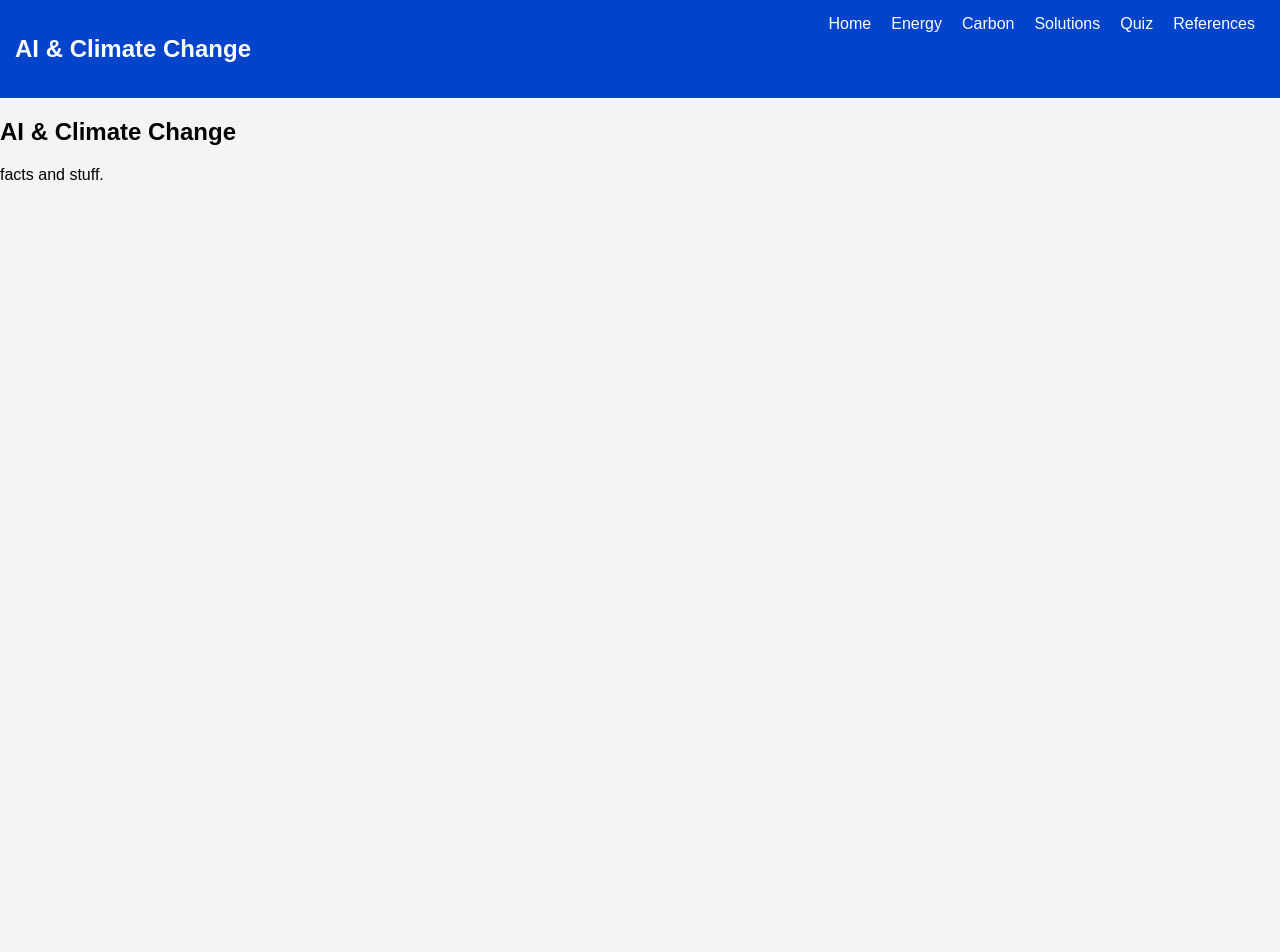
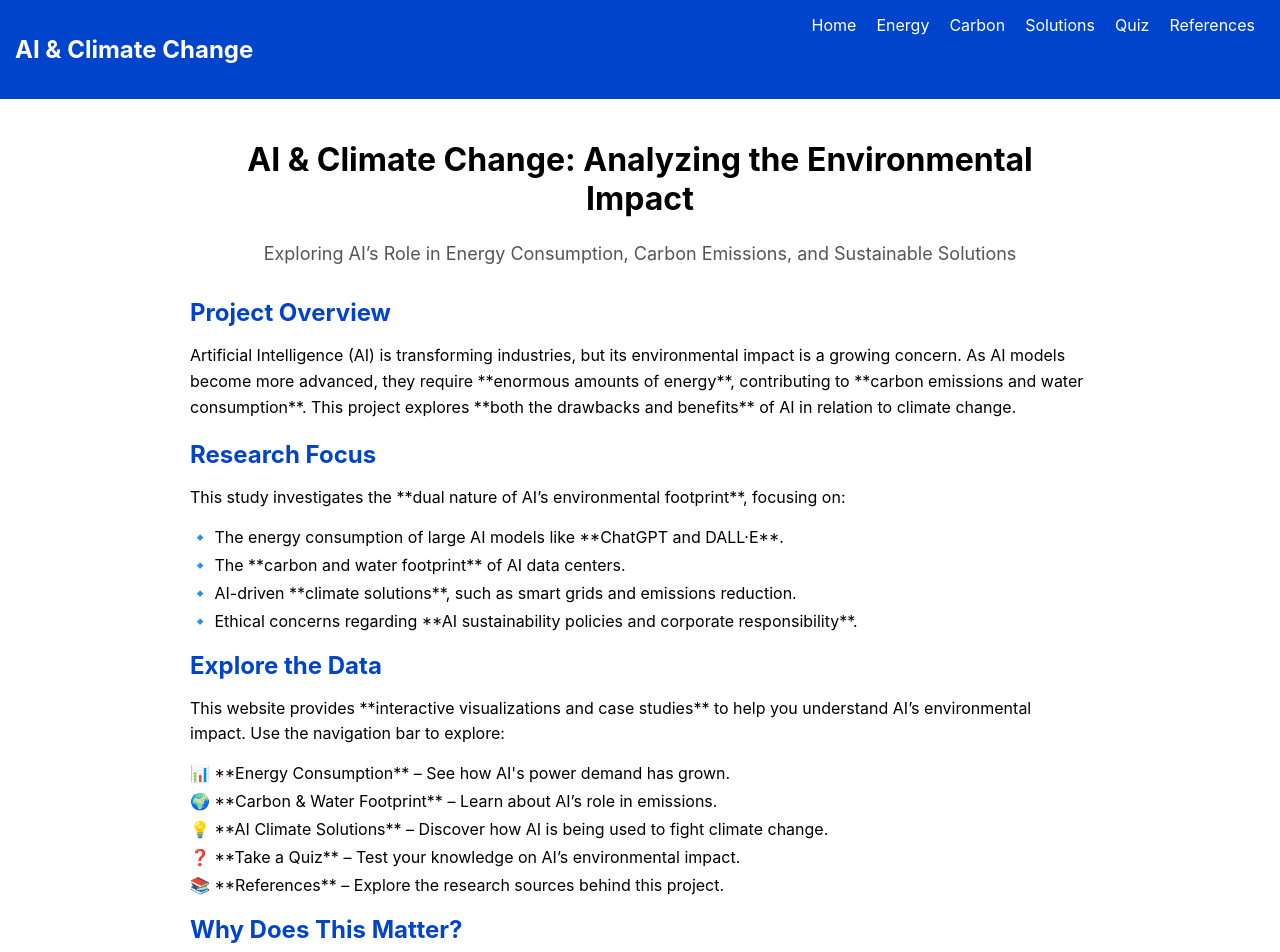
Before and after one commit to dualgchris/ai-climate-impact, a React (Create React App) app: page / in a window 1280 px wide. Shown: the top 952 px of the page. Before the commit the page ends 800 px from the top, so only its background shows below. Built offline with nearby package versions, Linux system fonts and the light colour scheme.

Commit message:
Homepage
Redid Homepage.

```diff
--- a/src/components/Home.jsx
+++ b/src/components/Home.jsx
@@ -1,8 +1,60 @@
 export default function Home() {
     return (
-      <div className="container">
-        <h2>AI & Climate Change</h2>
-        <p>facts and stuff.</p>
+      <div className="home-container">
+        <header className="home-header">
+          <h1>AI & Climate Change: Analyzing the Environmental Impact</h1>
+          <p className="subheading">Exploring AI’s Role in Energy Consumption, Carbon Emissions, and Sustainable Solutions</p>
+        </header>
+
+        <main className="home-content">
+          <section className="introduction">
+            <h2>Project Overview</h2>
+            <p>
+              Artificial Intelligence (AI) is transforming industries, but its environmental impact is a growing concern.
+              As AI models become more advanced, they require **enormous amounts of energy**, contributing to **carbon emissions and water consumption**.
+              This project explores **both the drawbacks and benefits** of AI in relation to climate change.
+            </p>
+          </section>
+
+          <section className="research-focus">
+            <h2>Research Focus</h2>
+            <p>
+              This study investigates the **dual nature of AI’s environmental footprint**, focusing on:
+            </p>
+            <ul>
+              <li>🔹 The energy consumption of large AI models like **ChatGPT and DALL·E**.</li>
+              <li>🔹 The **carbon and water footprint** of AI data centers.</li>
+              <li>🔹 AI-driven **climate solutions**, such as smart grids and emissions reduction.</li>
+              <li>🔹 Ethical concerns regarding **AI sustainability policies and corporate responsibility**.</li>
+            </ul>
+          </section>
+
+          <section className="explore">
+            <h2>Explore the Data</h2>
+            <p>
+              This website provides **interactive visualizations and case studies** to help you understand AI’s environmental impact.
+              Use the navigation bar to explore:
+            </p>
+            <ul>
+              <li>📊 **Energy Consumption** – See how AI's power demand has grown.</li>
+              <li>🌍 **Carbon & Water Footprint** – Learn about AI’s role in emissions.</li>
+              <li>💡 **AI Climate Solutions** – Discover how AI is being used to fight climate change.</li>
+              <li>❓ **Take a Quiz** – Test your knowledge on AI’s environmental impact.</li>
+              <li>📚 **References** – Explore the research sources behind this project.</li>
+            </ul>
+          </section>
+
+          <section className="call-to-action">
+            <h2>Why Does This Matter?</h2>
+            <p>
+              The rapid advancement of AI presents both **challenges and opportunities** for climate change.
+              As we continue to innovate, we must also consider the **ethical and environmental responsibilities** tied to AI development.
+            </p>
+            <p>
+              Join the conversation. **Can AI be a force for sustainability, or is it another environmental threat?**
+            </p>
+          </section>
+        </main>
       </div>
     );
   }
--- a/src/styles.css
+++ b/src/styles.css
@@ -1,8 +1,43 @@
-body {
-    font-family: Arial, sans-serif;
-    margin: 0;
+.home-container {
+    max-width: 900px;
+    margin: auto;
+    padding: 20px;
+    background-color: #ffffff;
+  }
+
+  .navbar a {
+    color: white;
+    text-decoration: none;
+    margin: 0 10px;
+  }
+
+
+  .home-header {
+    text-align: center;
+    margin-bottom: 30px;
+  }
+
+  .subheading {
+    font-size: 18px;
+    color: #555;
+  }
+
+  h2 {
+    color: #0044cc;
+    margin-bottom: 10px;
+  }
+
+  p {
+    line-height: 1.6;
+  }
+
+  ul {
+    list-style-type: none;
     padding: 0;
-    background-color: #f4f4f4;
+  }
+
+  ul li {
+    margin-bottom: 8px;
   }
 
   .navbar {
@@ -12,9 +47,3 @@ body {
     display: flex;
     justify-content: space-between;
   }
-
-  .navbar a {
-    color: white;
-    text-decoration: none;
-    margin: 0 10px;
-  }
```
